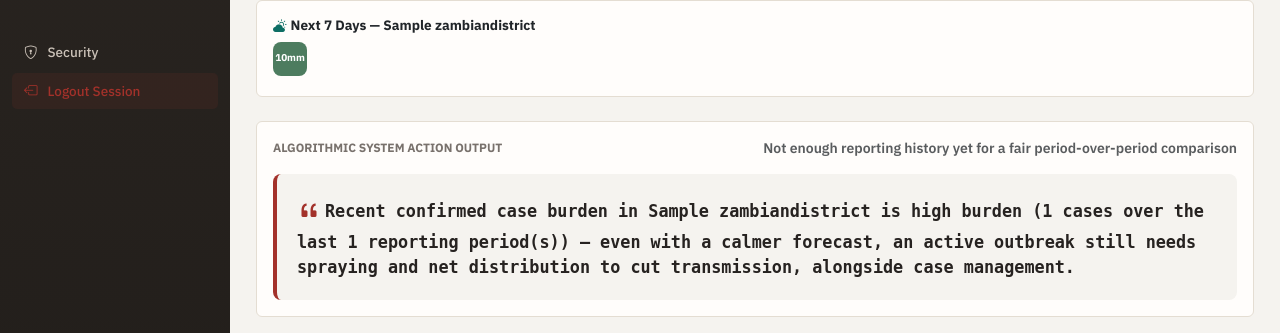
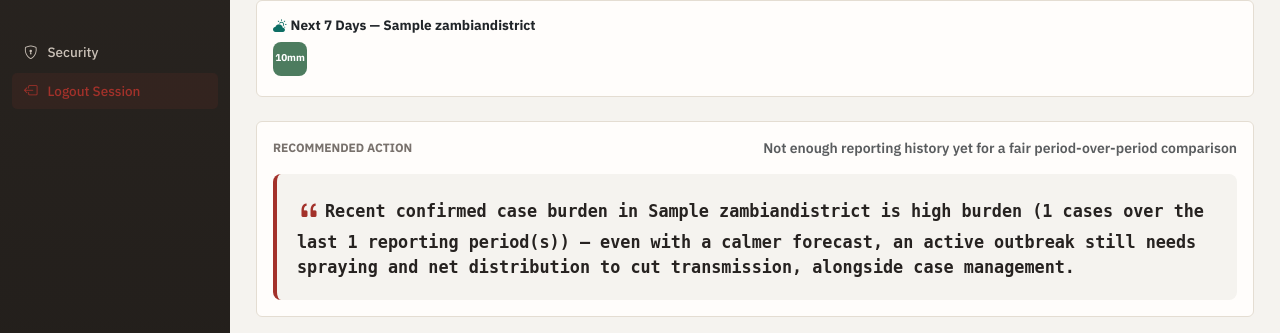
Before and after one commit to LadyStephania/Malaria-analytics-, a Django app: page /decision-support/ in a window 1280 px wide. Shown: the part 327-660 px from the top of the page. Run offline with Django 5.2, Linux system fonts and the light colour scheme; a user stored in the database is signed in; tables that the repository leaves empty hold one stand-in row (values such as "Sample post"); a database or web service that is not in the repository returns one stand-in record (values such as "Sample title"); data that the repository does not hold is empty.

Commit message:
Simplify one more leftover jargon label on Decision Support
"Algorithmic System Action Output" was scaffold-era jargon that slipped
past the plain-language pass, sitting directly above a plain-language
recommendation ("Increase indoor spraying...") — renamed to just
"Recommended Action".

```diff
--- a/core_project/malaria/templates/decision.html
+++ b/core_project/malaria/templates/decision.html
@@ -158,7 +158,7 @@
 <!-- 2. Directive Text Output -->
 <div class="premium-card mb-4">
     <div class="d-flex justify-content-between align-items-center mb-1">
-        <span style="font-size: 0.75rem; text-transform: uppercase; font-weight: 700; color: var(--muted); display: block;">Algorithmic System Action Output</span>
+        <span style="font-size: 0.75rem; text-transform: uppercase; font-weight: 700; color: var(--muted); display: block;">Recommended Action</span>
         {% if trend_icon %}
         <span class="small fw-semibold {{ trend_class }}"><span style="font-size: 1rem;">{{ trend_icon }}</span> {{ trend_text }}</span>
         {% else %}
```
